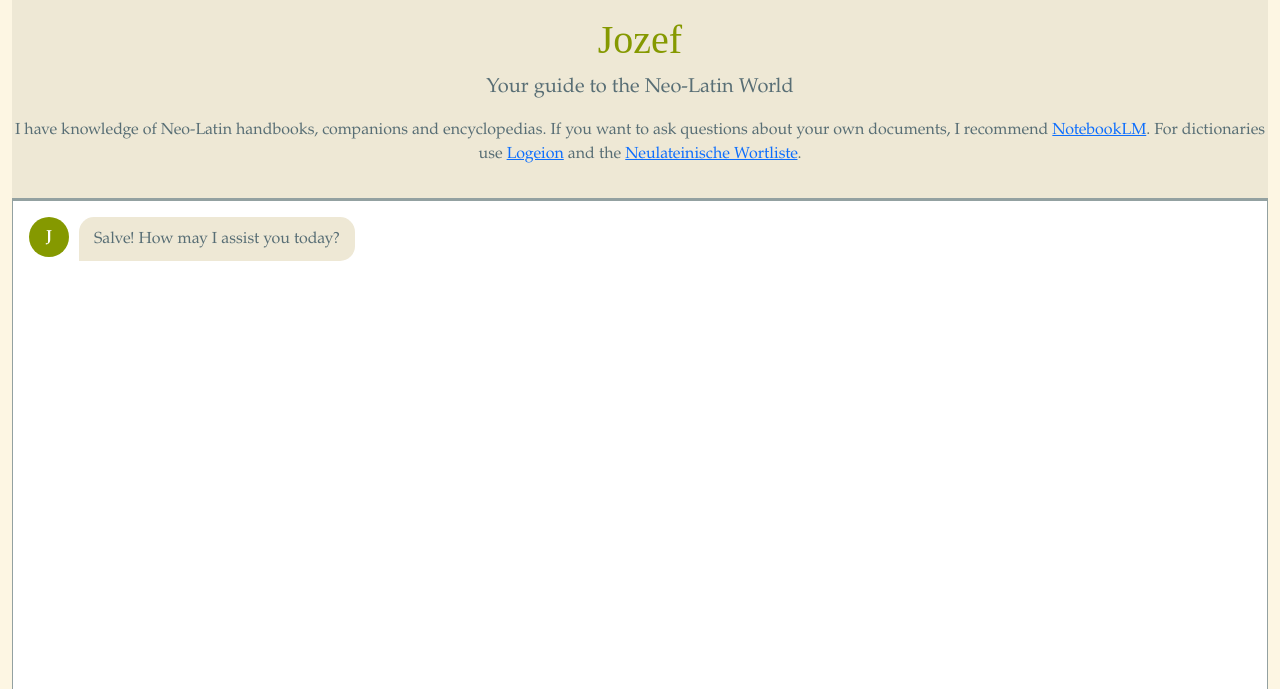
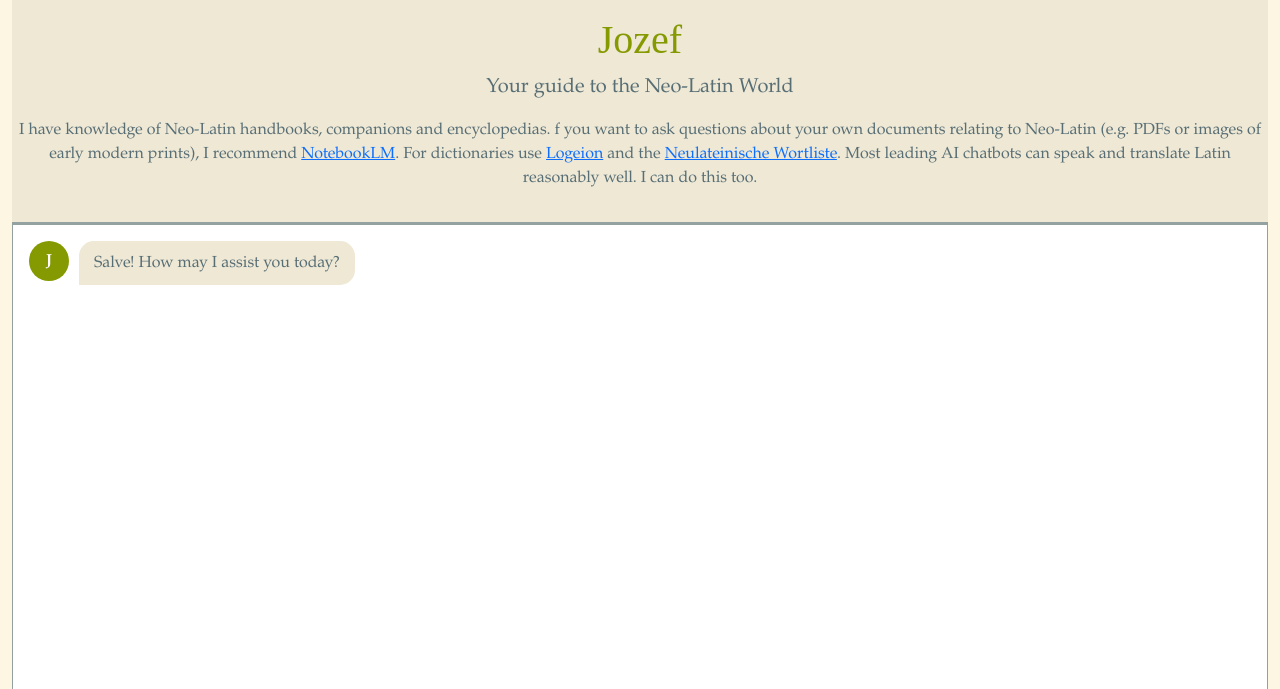
Before and after one commit to Odysseus24/neolatin-chatbot-api, a Flask app: page / in a window 1280 px wide. Shown: the top 689 px of the page. Run offline with Flask 3, Linux system fonts and the light colour scheme.

Commit message:
improved system prompt and added info to index file

```diff
--- a/app.py
+++ b/app.py
@@ -49,13 +49,22 @@ chat_history = []
 
 # Create prompt template for RAG with chat history
 system_prompt = (
-    "You are an assistant for question-answering tasks. "
-    "Use the following pieces of retrieved context to answer "
-    "the question. If you don't know the answer, say that you "
-    "don't know. Use three sentences maximum and keep the "
-    "answer concise."
+    "You are a knowledgeable assistant for question-answering tasks. "
+    "First, check if the retrieved context below contains relevant information "
+    "to answer the question. If the context is relevant and helpful, use it "
+    "as your primary source and start your response with 'According to my handbooks' "
+    "instead of phrases like 'Based on the provided context' or 'The context shows'. "
+    "If the context is not relevant or doesn't contain useful information "
+    "for the question, rely on your general knowledge to provide a helpful answer. "
+    "In this case, start with one of these phrases (choose randomly): "
+    "'There is no information about your question in my handbooks. Relying on my general knowledge, I can tell you that', "
+    "'There is no information about your question in my handbooks. From what I know generally', "
+    "'There is no information about your question in my handbooks. Drawing from my broader knowledge', "
+    "'There is no information about your question in my handbooks. Based on my general understanding', "
+    "'There is no information about your question in my handbooks. What I can share from my general knowledge is that'. "
+    "Keep your answer informative but concise."
     "\n\n"
-    "{context}"
+    "Retrieved context: {context}"
 )
 
 prompt = ChatPromptTemplate.from_messages([
--- a/templates/index.html
+++ b/templates/index.html
@@ -14,8 +14,8 @@
             <p class="lead">Your guide to the Neo-Latin World</p>
             <p class="text-muted"></p>
                 I have knowledge of Neo-Latin handbooks, companions and encyclopedias.
-                If you want to ask questions about your own documents, I recommend <a href="https://notebooklm.google" target="_blank">NotebookLM</a>.
-                For dictionaries use <a href="http://logeion.uchicago.edu" target="_blank">Logeion</a> and the <a href="http://nlw.renaessancestudier.org" target="_blank">Neulateinische Wortliste</a>.
+                f you want to ask questions about your own documents relating to Neo-Latin (e.g. PDFs or images of early modern prints), I recommend <a href="https://notebooklm.google" target="_blank">NotebookLM</a>.
+                For dictionaries use <a href="http://logeion.uchicago.edu" target="_blank">Logeion</a> and the <a href="http://nlw.renaessancestudier.org" target="_blank">Neulateinische Wortliste</a>. Most leading AI chatbots can speak and translate Latin reasonably well. I can do this too.
             </p>
         </header>
 
```
Also changed, not shown: chroma_db/chroma.sqlite3.
